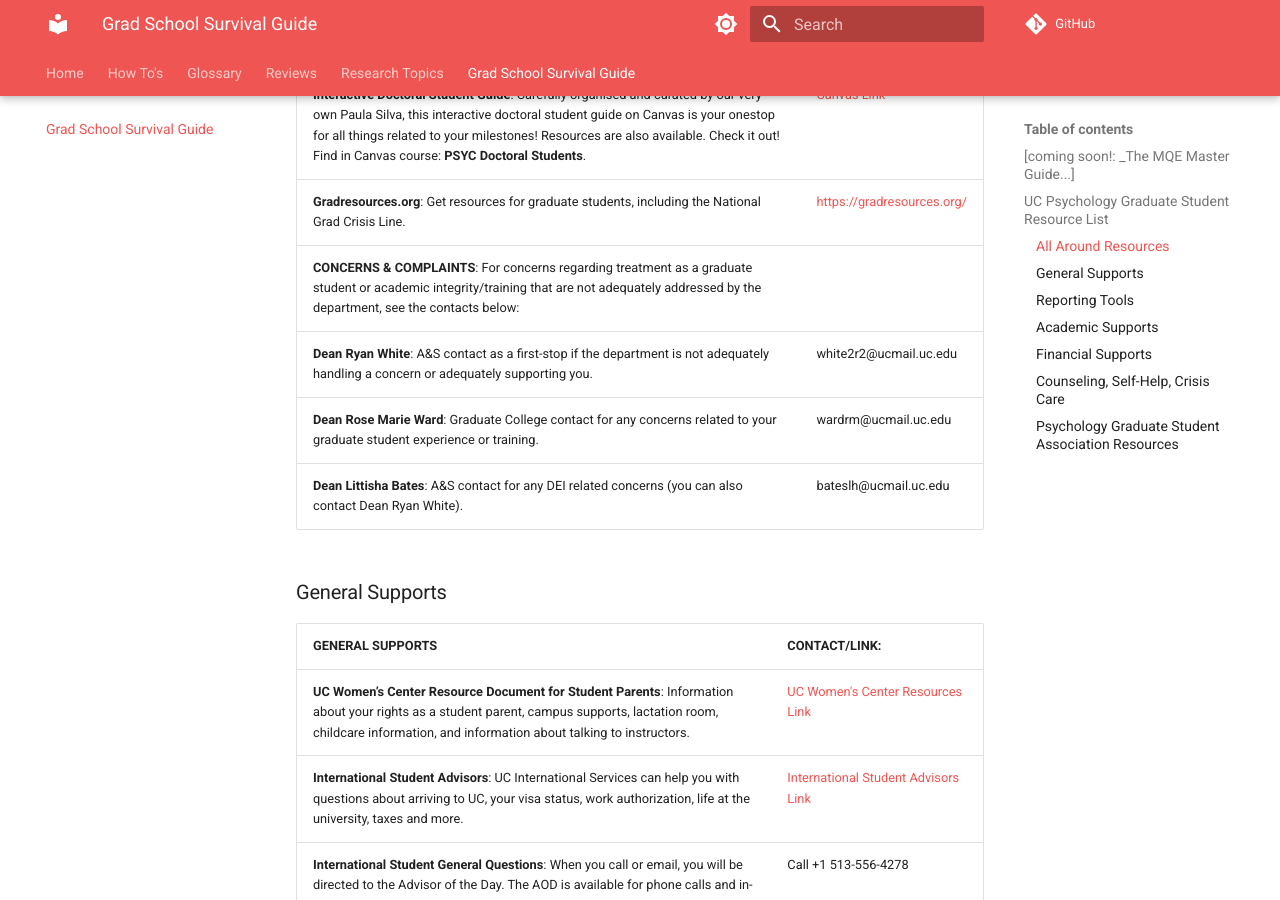
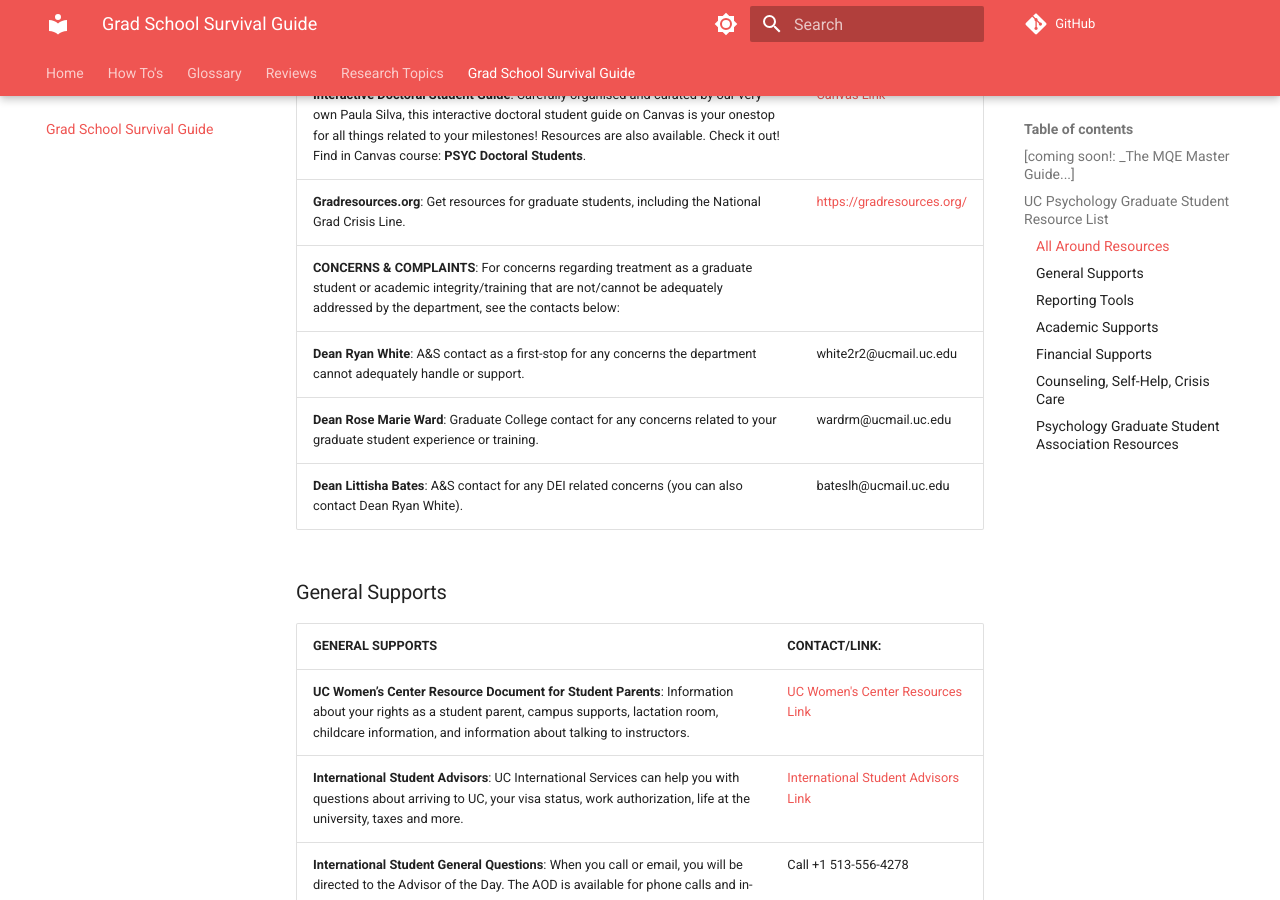
Before and after one commit to UC-Psychology/grad-student-wiki, an MkDocs documentation site: the page built from docs/gradschoolsurvival.md, in a window 1280 px wide and 900 px high, scrolled down 481 px. Built offline with MkDocs 1.6.1 and Material for MkDocs 9.7.7, drawn with Linux system fonts in a browser that asks for light colours; comment, search, counter and statistics services are not loaded.

Commit message:
made some wording more palatable

```diff
--- a/docs/gradschoolsurvival.md
+++ b/docs/gradschoolsurvival.md
@@ -15,8 +15,8 @@ EG 2024-05-11
 | ---------------------------------------------------------------------------------------------------------------------------------------------------------------------------------------------------------------------------------------------------------------------------------------------------------------- | ----------------------------------------------------------------- |
 | **Interactive Doctoral Student Guide**: Carefully organised and curated by our very own Paula Silva, this interactive doctoral student guide on Canvas is your onestop for all things related to your milestones! Resources are also available. Check it out! Find in Canvas course: **PSYC Doctoral Students**. | [Canvas Link](https://uc.instructure.com/courses/1452232/modules) |
 | **Gradresources.org**: Get resources for graduate students, including the National Grad Crisis Line.                                                                                                                                                                                                             | [https://gradresources.org/](https://gradresources.org/)          |
-| **CONCERNS & COMPLAINTS**: For concerns regarding treatment as a graduate student or academic integrity/training that are not adequately addressed by the department, see the contacts below:                                                                                                                    |                                                                   |
-| **Dean Ryan White**: A&S contact as a first-stop if the department is not adequately handling a concern or adequately supporting you.                                                                                                                                                                            | white2r2@ucmail.uc.edu                                            |
+| **CONCERNS & COMPLAINTS**: For concerns regarding treatment as a graduate student or academic integrity/training that are not/cannot be adequately addressed by the department, see the contacts below:                                                                                                                    |                                                                   |
+| **Dean Ryan White**: A&S contact as a first-stop for any concerns the department cannot adequately handle or support.                                                                                                                                                                            | white2r2@ucmail.uc.edu                                            |
 | **Dean Rose Marie Ward**: Graduate College contact for any concerns related to your graduate student experience or training.                                                                                                                                                                                     | wardrm@ucmail.uc.edu                                              |
 | **Dean Littisha Bates**: A&S contact for any DEI related concerns (you can also contact Dean Ryan White).                                                                                                                                                                                                        | bateslh@ucmail.uc.edu                                             |
 
```
